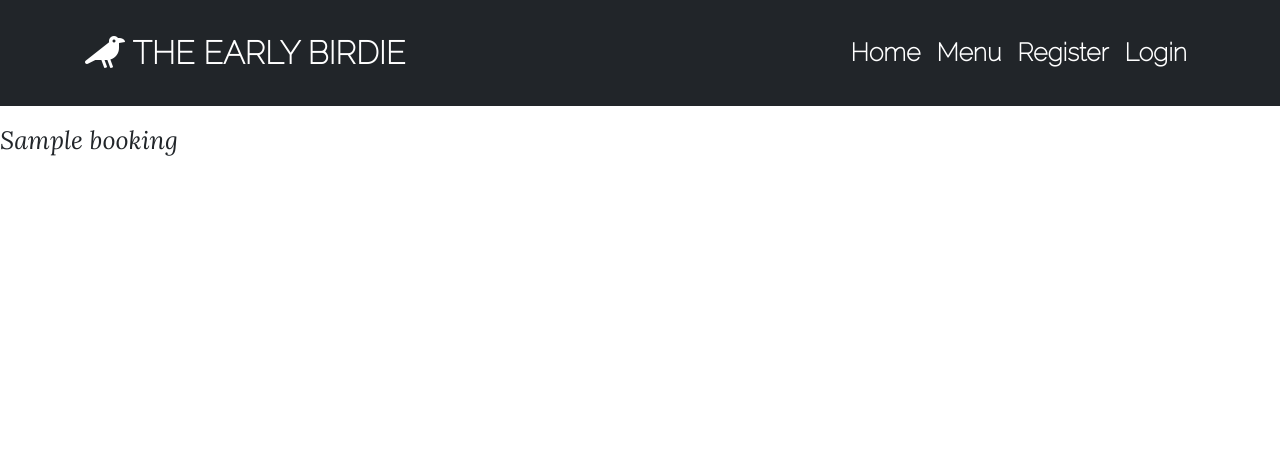
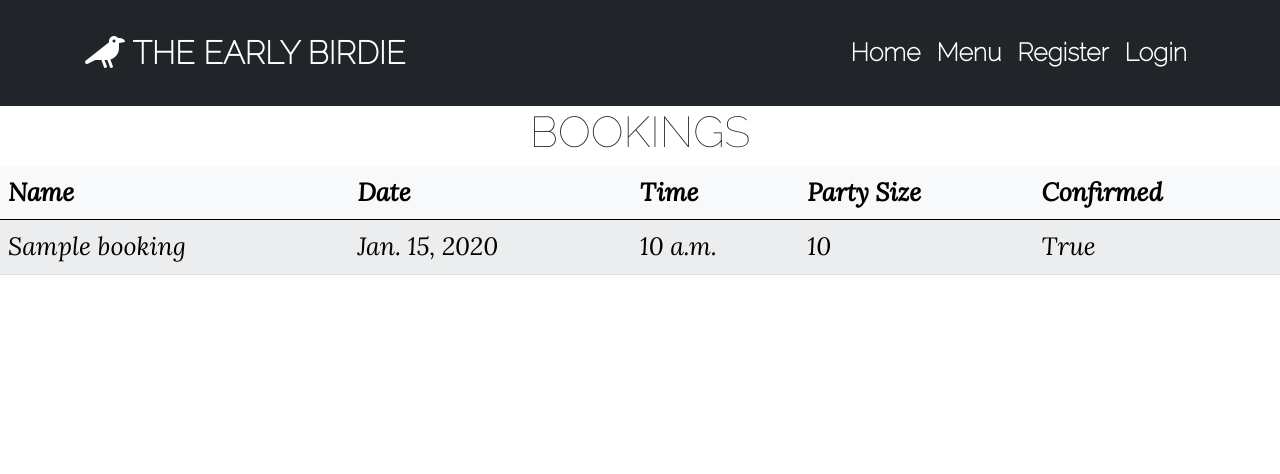
Before and after one commit to Emese92/the-early-birdie, a Django app: page /bookings/ in a window 1280 px wide. Shown: the top 474 px of the page. Run offline with Django 3.2, Linux system fonts and the light colour scheme; tables that the repository leaves empty hold one stand-in row (values such as "Sample post").

Commit message:
Add table and style to bookings.html

```diff
--- a/booking/views.py
+++ b/booking/views.py
@@ -2,6 +2,7 @@ from django.shortcuts import render, get_object_or_404
 from django.views import generic, View
 from .models import Booking
 from django.views.generic.base import TemplateView
+
 
 class HomeTemplateView(TemplateView):
     template_name = 'index.html'
@@ -13,10 +14,15 @@ class MenuTemplateView(TemplateView):
 class BookingList(generic.ListView):
         model = Booking
         template_name = 'bookings.html'
-        def get_bookings(self, **kwargs):
-            context = super().get_bookings(**kwargs)
-            context['booking_list'] = Booking.objects.all()
-            return context
+        Booking.objects.values()
+
+        # def get_bookings(self, **kwargs):
+        #     context = super().get_bookings(**kwargs)
+        #     context['booking_list'] = Booking.objects.all()
+        #     return context
+        # def get_queryset(self):
+        #     self.booking = get_object_or_404(Booking, name=self.kwargs['booking'])
+        #     return Booking.objects.filter(booking=self.booking)
 
 
 
--- a/templates/bookings.html
+++ b/templates/bookings.html
@@ -1,21 +1,33 @@
 {% extends "base.html" %}
 
 {% block content %}
+<div>
+    <h2 class="section-heading mb-2 text-center"><span class="section-heading-upper">Bookings</span></h2>
+    <table class="table table-striped table-light">
+        <thead>
+            <tr>
+                <th scope="col">Name</th>
+                <th scope="col">Date</th>
+                <th scope="col">Time</th>
+                <th scope="col">Party Size</th>
+                <th scope="col">Confirmed</th>
+            </tr>
+        </thead>
+        <tbody>
+            {% for booking in booking_list %}
+            <tr>
 
-<div class="container-fluid">
-    <div class="row">
+                <td>{{ booking.name }}</td>
+                <td>{{ booking.booked_date }}</td>
+                <td>{{ booking.booked_time }}</td>
+                <td>{{ booking.party_size }} </td>
+                <td>{{ booking.approved }} </td>
+
+            </tr>
+            {%endfor %}
+        </tbody>
+    </table>
+</div>
 
 
-        <div class="col-12 mt-3 left">
-            <div class="row">
-                {% for booking in booking_list %}
-                {{ booking.name }}
-                {%endfor %}
-
-            </div>
-        </div>
-    </div>
-
-</div>
-
 {%endblock%}
```
